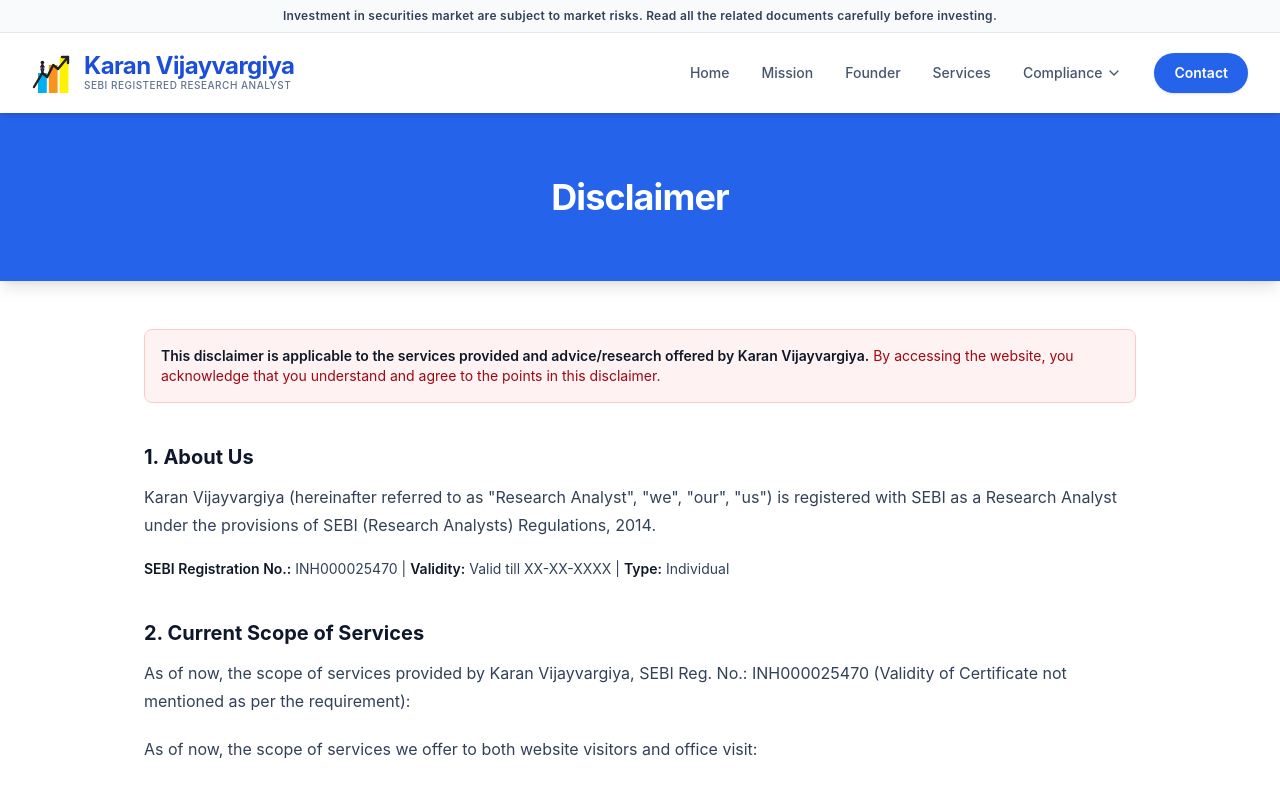
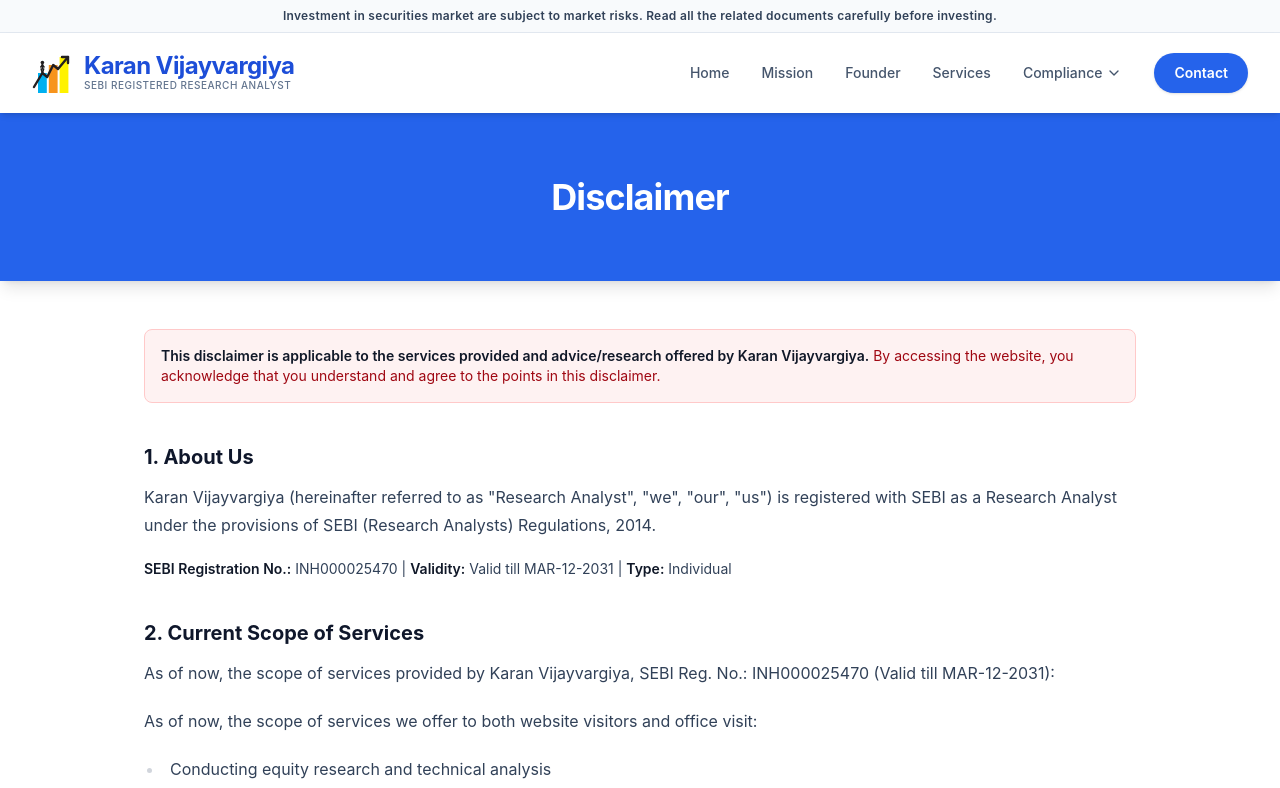
Before and after one commit to karanggemini74-coder/website, a React (Vite) app: page /#/compliance/disclaimer in a window 1280 px wide. Shown: the top 788 px of the page. Built offline with nearby package versions, Linux system fonts and the light colour scheme.

Commit message:
fix: Update SEBI registration validity date
Updates the SEBI registration validity date across multiple components to reflect the correct expiration date of MAR-12-2031.

```diff
--- a/components/SebiDetails.tsx
+++ b/components/SebiDetails.tsx
@@ -10,7 +10,7 @@
     <div className="bg-[#f0f6ff] rounded-2xl p-8 mt-12 mb-12">
       <h3 className="font-bold text-blue-600 mb-4 text-base">SEBI Registered Research Analyst Details:</h3>
       <div className="space-y-3 text-xs text-slate-700 leading-relaxed">
-        <p><strong>Registered Name:</strong> KARAN VIJAY VARGIYA | <strong>Type:</strong> Individual | <strong>Registration No.:</strong> {sebiRegNo} | <strong>Validity:</strong> August 22, 2025 - Perpetual</p>
+        <p><strong>Registered Name:</strong> KARAN VIJAY VARGIYA | <strong>Type:</strong> Individual | <strong>Registration No.:</strong> {sebiRegNo} | <strong>Validity:</strong> Valid till MAR-12-2031</p>
         <p><strong>Registered Office Address:</strong> {officeAddress}</p>
         <p><strong>Tel:</strong> {contactPhone} | <strong>Email:</strong> {contactEmail} | <strong>Enlistment Number (if applicable):</strong> 6728</p>
         <p className="pt-2"><strong>Disclaimer:</strong> Investments in securities market are subject to market risks. Read all the related documents carefully before investing. Registration granted by SEBI, membership of BASL and certification from NISM in no way guarantee performance of the intermediary or provide any assurance of returns to investors. The securities quoted anywhere on website is just to showcase our working methodology and not neither meant for Past performance nor for recommendation <a href="#" className="underline">Read More</a></p>
--- a/pages/Contact.tsx
+++ b/pages/Contact.tsx
@@ -103,7 +103,7 @@
                <div>
                  <h3 className="font-bold text-brand-900">SEBI Registration</h3>
                  <p className="text-sm text-brand-700">Registration No: {sebiRegNo}</p>
-                 <p className="text-xs text-brand-600 mt-1">Valid Until: DD/MM/YYYY</p>
+                 <p className="text-xs text-brand-600 mt-1">Valid Until: MAR-12-2031</p>
                </div>
              </div>
 
--- a/pages/compliance/Disclaimer.tsx
+++ b/pages/compliance/Disclaimer.tsx
@@ -12,12 +12,12 @@
         <section>
           <h2 className="text-xl font-bold text-slate-900 mb-3">1. About Us</h2>
           <p>Karan Vijayvargiya (hereinafter referred to as "Research Analyst", "we", "our", "us") is registered with SEBI as a Research Analyst under the provisions of SEBI (Research Analysts) Regulations, 2014.</p>
-          <p className="mt-2 text-sm"><strong>SEBI Registration No.:</strong> INH000025470 | <strong>Validity:</strong> Valid till XX-XX-XXXX | <strong>Type:</strong> Individual</p>
+          <p className="mt-2 text-sm"><strong>SEBI Registration No.:</strong> INH000025470 | <strong>Validity:</strong> Valid till MAR-12-2031 | <strong>Type:</strong> Individual</p>
         </section>
 
         <section>
           <h2 className="text-xl font-bold text-slate-900 mb-3">2. Current Scope of Services</h2>
-          <p>As of now, the scope of services provided by Karan Vijayvargiya, SEBI Reg. No.: INH000025470 (Validity of Certificate not mentioned as per the requirement):</p>
+          <p>As of now, the scope of services provided by Karan Vijayvargiya, SEBI Reg. No.: INH000025470 (Valid till MAR-12-2031):</p>
           <p className="mt-2">As of now, the scope of services we offer to both website visitors and office visit:</p>
           <ul className="list-disc pl-5 space-y-1 mt-2">
             <li>Conducting equity research and technical analysis</li>
--- a/pages/compliance/StandardDisclosures.tsx
+++ b/pages/compliance/StandardDisclosures.tsx
@@ -5,7 +5,7 @@
   return (
     <ComplianceLayout title="Disclosures As Per Securities and Exchange Board of India (Research Analysts) Regulations, 2014">
       <div className="bg-blue-50 border border-blue-200 p-4 rounded-lg mb-8 text-sm">
-        In accordance with the SEBI (Research Analysts) Regulations, 2014, the following disclosures are presented for <strong>Karan Vijayvargiya</strong>, SEBI Reg. No. INH000025470 (Registration valid till XX-XX-XXXX).
+        In accordance with the SEBI (Research Analysts) Regulations, 2014, the following disclosures are presented for <strong>Karan Vijayvargiya</strong>, SEBI Reg. No. INH000025470 (Registration valid till MAR-12-2031).
       </div>
 
       <div className="space-y-8">
@@ -15,7 +15,7 @@
              <div>
                <p><strong>Name of Research Analyst:</strong><br/>Karan Vijayvargiya</p>
                <p className="mt-2"><strong>SEBI Registration Number:</strong><br/>INH000025470</p>
-               <p className="mt-2"><strong>Validity:</strong><br/>Valid till XX-XX-XXXX</p>
+               <p className="mt-2"><strong>Validity:</strong><br/>Valid till MAR-12-2031</p>
              </div>
              <div>
                <p><strong>Category:</strong><br/>Research Analyst (Individual)</p>
```
